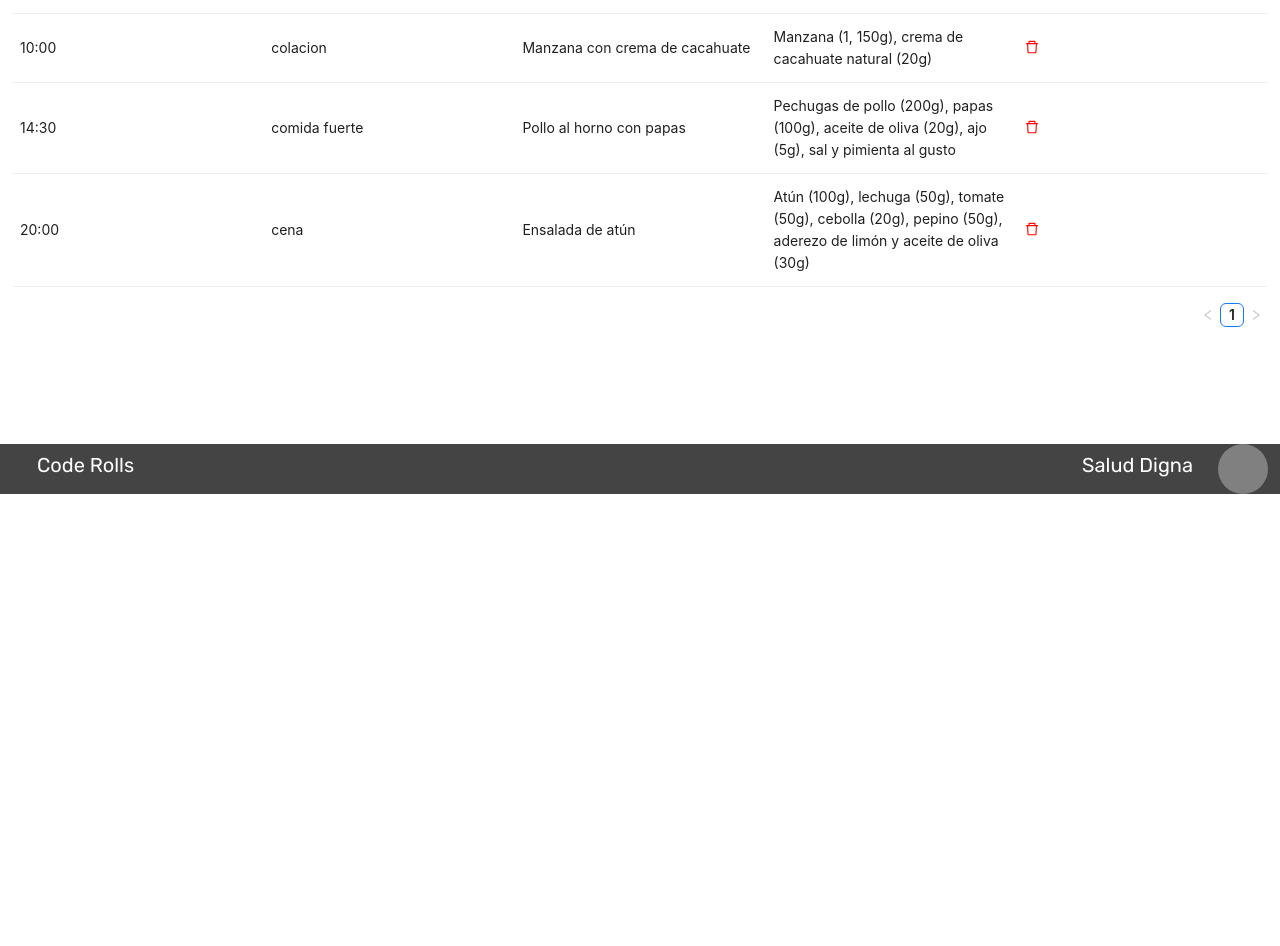
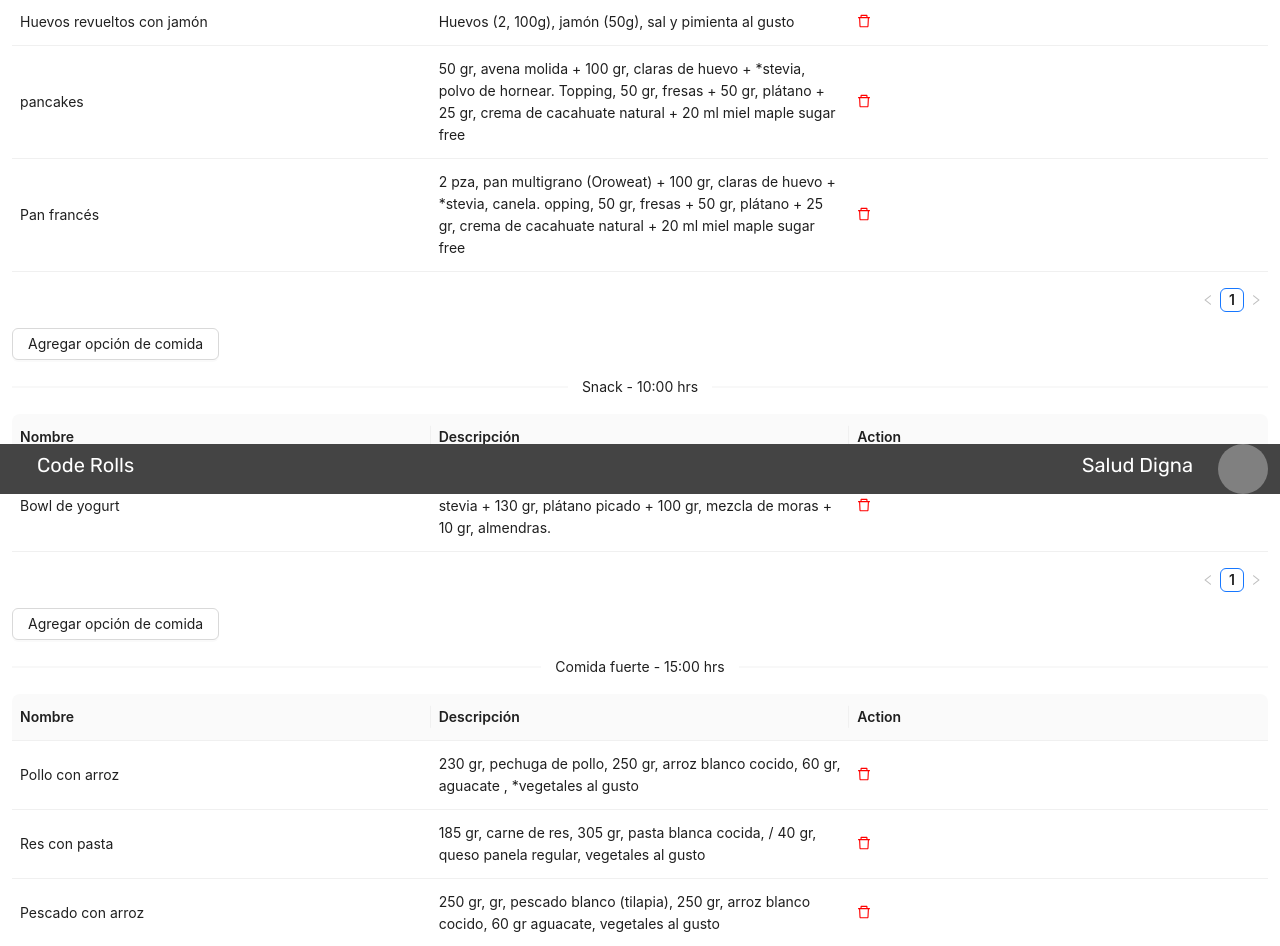
Before and after one commit to dixtinox/Code-Rolls-Talent-Land-2023, a React (Create React App) app in the folder FrontEND/code-rolls/: page /planes/1 in a window 1280 px wide. Shown: the part 306-1252 px from the top of the page. Before the commit the page ends 800 px from the top, so only its background shows below. Built offline with nearby package versions, Linux system fonts and the light colour scheme.

Commit message:
diet detail

```diff
--- a/FrontEND/code-rolls/src/components/Pages/DetallePlan.js
+++ b/FrontEND/code-rolls/src/components/Pages/DetallePlan.js
@@ -3,7 +3,7 @@ import "bootstrap/dist/css/bootstrap.css";
 import { useParams } from "react-router-dom";
 import data from "../components-Planes/data";
 import { MealList } from "../components-DetallePlan/MealList";
-import { Button } from "antd";
+import { Button, Divider } from "antd";
 import { useNavigate } from "react-router-dom";
 import { BackButton } from "../common/backButton"
 
@@ -12,6 +12,18 @@ const DetallePlan = () => {
   const diet = data.find((plan) => plan._id.toString() === id);
   const navigate = useNavigate();
 
+  const render = diet.meals.map((meal) => {
+    return (
+      <>
+       <Divider plain>{meal.label} - {meal.meal_time} hrs</Divider>
+       <MealList meals={meal.options}></MealList>
+       <Button>
+        Agregar opción de comida
+       </Button>
+       <br></br>
+      </>
+    );
+  });
   return (
     <>
       <br></br>
@@ -28,10 +40,10 @@ const DetallePlan = () => {
           <h3 style={{ marginLeft: "10px" }}>{diet.diet_name}</h3>
         </div>
         <br></br>
-        <Button type="primary" size="large">Agregar platillo</Button>
+        <Button type="primary" size="large">Agregar Comida</Button>
         <br></br>
         <br></br>
-        <MealList meals={diet.meals}></MealList>
+        {render}
       </div>
     </>
   );
--- a/FrontEND/code-rolls/src/components/components-DetallePlan/MealList.js
+++ b/FrontEND/code-rolls/src/components/components-DetallePlan/MealList.js
@@ -3,26 +3,16 @@ import { Table, Popover, Button } from "antd";
 import { DeleteOutlined } from "@ant-design/icons";
 
 export const MealList = (props) => {
-    const {meals} = props
+    const { meals } = props
 
     const columns = [
-        {
-          title: "Horario",
-          dataIndex: "meal_time",
-          key: "meal_time",
-        },
-        {
-          title: "Etiqueta",
-          dataIndex: "label",
-          key: "label",
-        },
         {
           title: "Nombre",
           dataIndex: "name",
           key: "name",
         },
         {
-          title: "Detalles",
+          title: "Descripción",
           dataIndex: "details",
           key: "details",
         },
--- a/FrontEND/code-rolls/src/components/components-Planes/Plan.js
+++ b/FrontEND/code-rolls/src/components/components-Planes/Plan.js
@@ -21,7 +21,7 @@ const Plan = (props) => {
   );
   return (
     <>
-      <Popover content={content} title="Title" trigger="click">
+      <Popover content={content} title="Acciones" trigger="click">
         <div className="planes--plan col-lg-3 col-md-4 col-sm-6 mx-auto">
           <br></br>
           <Card
--- a/FrontEND/code-rolls/src/components/components-Planes/data.js
+++ b/FrontEND/code-rolls/src/components/components-Planes/data.js
@@ -1,165 +1,379 @@
-const data =
-[
+const data = [
   {
-            "_id": 1,
-            "diet_name": "Dieta para Juan",
-            "diet_label": "Aumento de masa muscular",
-            "author": "Nutriologa María García",
-            "meals": [
+    _id: 1,
+    diet_name: "Dieta para Juan",
+    diet_label: "Aumento de masa muscular",
+    author: "Nutriologa María García",
+    meals: [
       {
-                  "label": "desayuno",
-                  "name": "Huevos revueltos con jamón",
-                  "meal_time": "07:00",
-                  "details": "Huevos (2, 100g), jamón (50g), sal y pimienta al gusto"
+        label: "Desayuno",
+        meal_time: "07:00",
+        options: [
+          {
+            name: "Huevos revueltos con jamón",
+            details: "Huevos (2, 100g), jamón (50g), sal y pimienta al gusto",
           },
           {
-                  "label": "colacion",
-                  "name": "Manzana con crema de cacahuate",
-                  "meal_time": "10:00",
-                  "details": "Manzana (1, 150g), crema de cacahuate natural (20g)"
+            name: "pancakes",
+            details:
+              " 50 gr, avena molida + 100 gr, claras de huevo + *stevia, polvo de hornear. Topping, 50 gr, fresas + 50 gr, plátano + 25 gr, crema de cacahuate natural + 20 ml miel maple sugar free",
           },
           {
-                  "label": "comida fuerte",
-                  "name": "Pollo al horno con papas",
-                  "meal_time": "14:30",
-                  "details": "Pechugas de pollo (200g), papas (100g), aceite de oliva (20g), ajo (5g), sal y pimienta al gusto"
+            name: "Pan francés",
+            details: " 2 pza, pan multigrano (Oroweat) + 100 gr, claras de huevo + *stevia, canela. opping, 50 gr, fresas + 50 gr, plátano + 25 gr, crema de cacahuate natural + 20 ml miel maple sugar free",
+          },
+        ],
       },
       {
-                  "label": "cena",
-                  "name": "Ensalada de atún",
-                  "meal_time": "20:00",
-                  "details": "Atún (100g), lechuga (50g), tomate (50g), cebolla (20g), pepino (50g), aderezo de limón y aceite de oliva (30g)"
-                }
-              ]
+        label: "Snack",
+        meal_time: "10:00",
+        options: [
+          {
+            name: "Bowl de yogurt",
+            details: " 150 gr, yogurt griego 0% (Fage o Chobani) *endulzar con stevia + 130 gr, plátano picado + 100 gr, mezcla de moras + 10 gr, almendras. ",
+          },
+        ],
       },
       {
-            "_id": 2,
-            "diet_name": "Dieta para Manuel",
-            "diet_label": "Disminución de grasa corporal",
-            "author": "Nutriologo Juan Pérez",
-            "meals": [
+        label: "Comida fuerte",
+        meal_time: "15:00",
+        options: [
           {
-                  "label": "desayuno",
-                  "name": "Huevos revueltos con jamón",
-                  "meal_time": "07:00",
-                  "details": "Huevos (2, 100g), jamón (50g), sal y pimienta al gusto"
+            name: "Pollo con arroz",
+            details: "230 gr, pechuga de pollo, 250 gr, arroz blanco cocido, 60 gr, aguacate , *vegetales al gusto",
           },
           {
-                  "label": "colacion",
-                  "name": "Manzana con crema de cacahuate",
-                  "meal_time": "10:00",
-                  "details": "Manzana (1, 150g), crema de cacahuate natural (20g)"
+            name: "Res con pasta",
+            details:
+              "185 gr, carne de res, 305 gr, pasta blanca cocida, / 40 gr, queso panela regular, vegetales al gusto",
           },
           {
-                  "label": "comida fuerte",
-                  "name": "Pollo al horno con papas",
-                  "meal_time": "14:30",
-                  "details": "Pechugas de pollo (200g), papas (100g), aceite de oliva (20g), ajo (5g), sal y pimienta al gusto"
+            name: "Pescado con arroz",
+            details: "250 gr, gr, pescado blanco (tilapia), 250 gr, arroz blanco cocido, 60 gr aguacate, vegetales al gusto",
+          },
+        ],
       },
       {
-                  "label": "cena",
-                  "name": "Ensalada de atún",
-                  "meal_time": "20:00",
-                  "details": "Atún (100g), lechuga (50g), tomate (50g), cebolla (20g), pepino (50g), aderezo de limón y aceite de oliva (30g)"
-                }
-              ]
+        label: "Cena",
+        meal_time: "20:00",
+        options: [
+          {
+            name: "Pollo con arroz",
+            details: "230 gr, pechuga de pollo, 250 gr, arroz blanco cocido, 60 gr, aguacate , *vegetales al gusto",
           },
           {
-            "_id": 3,
-            "diet_name": "Dieta para Uriel",
-            "diet_label": "Dieta vegana",
-            "author": "Nutriologa María García",
-            "meals": [
-                {
-                  "label": "desayuno",
-                  "name": "Huevos revueltos con jamón",
-                  "meal_time": "07:00",
-                  "details": "Huevos (2, 100g), jamón (50g), sal y pimienta al gusto"
+            name: "Res con pasta",
+            details:
+              "185 gr, carne de res, 305 gr, pasta blanca cocida, / 40 gr, queso panela regular, vegetales al gusto",
           },
           {
-                  "label": "colacion",
-                  "name": "Manzana con crema de cacahuate",
-                  "meal_time": "10:00",
-                  "details": "Manzana (1, 150g), crema de cacahuate natural (20g)"
+            name: "Pescado con arroz",
+            details: "250 gr, gr, pescado blanco (tilapia), 250 gr, arroz blanco cocido, 60 gr aguacate, vegetales al gusto",
+          },
+        ],
+      },
+    ],
   },
   {
-                  "label": "comida fuerte",
-                  "name": "Pollo al horno con papas",
-                  "meal_time": "14:30",
-                  "details": "Pechugas de pollo (200g), papas (100g), aceite de oliva (20g), ajo (5g), sal y pimienta al gusto"
+    _id: 2,
+    diet_name: "Dieta para Manuel",
+    diet_label: "Disminución de grasa corporal",
+    author: "Nutriologo Juan Pérez",
+    meals: [
+      {
+        label: "Desayuno",
+        meal_time: "07:00",
+        options: [
+          {
+            name: "Huevos revueltos con jamón",
+            details: "Huevos (2, 100g), jamón (50g), sal y pimienta al gusto",
           },
           {
-                  "label": "cena",
-                  "name": "Ensalada de atún",
-                  "meal_time": "20:00",
-                  "details": "Atún (100g), lechuga (50g), tomate (50g), cebolla (20g), pepino (50g), aderezo de limón y aceite de oliva (30g)"
-                }
-              ]
+            name: "pancakes",
+            details:
+              " 50 gr, avena molida + 100 gr, claras de huevo + *stevia, polvo de hornear. Topping, 50 gr, fresas + 50 gr, plátano + 25 gr, crema de cacahuate natural + 20 ml miel maple sugar free",
           },
           {
-            "_id": 4,
-            "diet_name": "Dieta para Hilda",
-            "diet_label": "Aumento de masa muscular",
-            "author": "Nutriologa María García",
-            "meals": [
-                {
-                  "label": "desayuno",
-                  "name": "Huevos revueltos con jamón",
-                  "meal_time": "07:00",
-                  "details": "Huevos (2, 100g), jamón (50g), sal y pimienta al gusto"
+            name: "Pan francés",
+            details: " 2 pza, pan multigrano (Oroweat) + 100 gr, claras de huevo + *stevia, canela. opping, 50 gr, fresas + 50 gr, plátano + 25 gr, crema de cacahuate natural + 20 ml miel maple sugar free",
+          },
+        ],
       },
       {
-                  "label": "colacion",
-                  "name": "Manzana con crema de cacahuate",
-                  "meal_time": "10:00",
-                  "details": "Manzana (1, 150g), crema de cacahuate natural (20g)"
+        label: "Snack",
+        meal_time: "10:00",
+        options: [
+          {
+            name: "Bowl de yogurt",
+            details: " 150 gr, yogurt griego 0% (Fage o Chobani) *endulzar con stevia + 130 gr, plátano picado + 100 gr, mezcla de moras + 10 gr, almendras. ",
+          },
+        ],
       },
       {
-                  "label": "comida fuerte",
-                  "name": "Pollo al horno con papas",
-                  "meal_time": "14:30",
-                  "details": "Pechugas de pollo (200g), papas (100g), aceite de oliva (20g), ajo (5g), sal y pimienta al gusto"
+        label: "Comida fuerte",
+        meal_time: "15:00",
+        options: [
+          {
+            name: "Pollo con arroz",
+            details: "230 gr, pechuga de pollo, 250 gr, arroz blanco cocido, 60 gr, aguacate , *vegetales al gusto",
           },
           {
-                  "label": "cena",
-                  "name": "Ensalada de atún",
-                  "meal_time": "20:00",
-                  "details": "Atún (100g), lechuga (50g), tomate (50g), cebolla (20g), pepino (50g), aderezo de limón y aceite de oliva (30g)"
-                }
-              ]
+            name: "Res con pasta",
+            details:
+              "185 gr, carne de res, 305 gr, pasta blanca cocida, / 40 gr, queso panela regular, vegetales al gusto",
           },
           {
-            "_id": 5,
-            "diet_name": "Dieta para Andy",
-            "diet_label": "Disminución de grasa corporal",
-            "author": "Nutriologa María García",
-            "meals": [
-                {
-                  "label": "desayuno",
-                  "name": "Huevos revueltos con jamón",
-                  "meal_time": "07:00",
-                  "details": "Huevos (2, 100g), jamón (50g), sal y pimienta al gusto"
+            name: "Pescado con arroz",
+            details: "250 gr, gr, pescado blanco (tilapia), 250 gr, arroz blanco cocido, 60 gr aguacate, vegetales al gusto",
+          },
+        ],
       },
       {
-                  "label": "colacion",
-                  "name": "Manzana con crema de cacahuate",
-                  "meal_time": "10:00",
-                  "details": "Manzana (1, 150g), crema de cacahuate natural (20g)"
+        label: "Cena",
+        meal_time: "20:00",
+        options: [
+          {
+            name: "Pollo con arroz",
+            details: "230 gr, pechuga de pollo, 250 gr, arroz blanco cocido, 60 gr, aguacate , *vegetales al gusto",
           },
           {
-                  "label": "comida fuerte",
-                  "name": "Pollo al horno con papas",
-                  "meal_time": "14:30",
-                  "details": "Pechugas de pollo (200g), papas (100g), aceite de oliva (20g), ajo (5g), sal y pimienta al gusto"
+            name: "Res con pasta",
+            details:
+              "185 gr, carne de res, 305 gr, pasta blanca cocida, / 40 gr, queso panela regular, vegetales al gusto",
           },
           {
-                  "label": "cena",
-                  "name": "Ensalada de atún",
-                  "meal_time": "20:00",
-                  "details": "Atún (100g), lechuga (50g), tomate (50g), cebolla (20g), pepino (50g), aderezo de limón y aceite de oliva (30g)"
-                }
-              ]
-        }
-]
+            name: "Pescado con arroz",
+            details: "250 gr, gr, pescado blanco (tilapia), 250 gr, arroz blanco cocido, 60 gr aguacate, vegetales al gusto",
+          },
+        ],
+      },
+    ],
+  },
+  {
+    _id: 3,
+    diet_name: "Dieta para Uriel",
+    diet_label: "Dieta vegana",
+    author: "Nutriologa María García",
+    meals: [
+      {
+        label: "Desayuno",
+        meal_time: "07:00",
+        options: [
+          {
+            name: "Huevos revueltos con jamón",
+            details: "Huevos (2, 100g), jamón (50g), sal y pimienta al gusto",
+          },
+          {
+            name: "pancakes",
+            details:
+              " 50 gr, avena molida + 100 gr, claras de huevo + *stevia, polvo de hornear. Topping, 50 gr, fresas + 50 gr, plátano + 25 gr, crema de cacahuate natural + 20 ml miel maple sugar free",
+          },
+          {
+            name: "Pan francés",
+            details: " 2 pza, pan multigrano (Oroweat) + 100 gr, claras de huevo + *stevia, canela. opping, 50 gr, fresas + 50 gr, plátano + 25 gr, crema de cacahuate natural + 20 ml miel maple sugar free",
+          },
+        ],
+      },
+      {
+        label: "Snack",
+        meal_time: "10:00",
+        options: [
+          {
+            name: "Bowl de yogurt",
+            details: " 150 gr, yogurt griego 0% (Fage o Chobani) *endulzar con stevia + 130 gr, plátano picado + 100 gr, mezcla de moras + 10 gr, almendras. ",
+          },
+        ],
+      },
+      {
+        label: "Comida fuerte",
+        meal_time: "15:00",
+        options: [
+          {
+            name: "Pollo con arroz",
+            details: "230 gr, pechuga de pollo, 250 gr, arroz blanco cocido, 60 gr, aguacate , *vegetales al gusto",
+          },
+          {
+            name: "Res con pasta",
+            details:
+              "185 gr, carne de res, 305 gr, pasta blanca cocida, / 40 gr, queso panela regular, vegetales al gusto",
+          },
+          {
+            name: "Pescado con arroz",
+            details: "250 gr, gr, pescado blanco (tilapia), 250 gr, arroz blanco cocido, 60 gr aguacate, vegetales al gusto",
+          },
+        ],
+      },
+      {
+        label: "Cena",
+        meal_time: "20:00",
+        options: [
+          {
+            name: "Pollo con arroz",
+            details: "230 gr, pechuga de pollo, 250 gr, arroz blanco cocido, 60 gr, aguacate , *vegetales al gusto",
+          },
+          {
+            name: "Res con pasta",
+            details:
+              "185 gr, carne de res, 305 gr, pasta blanca cocida, / 40 gr, queso panela regular, vegetales al gusto",
+          },
+          {
+            name: "Pescado con arroz",
+            details: "250 gr, gr, pescado blanco (tilapia), 250 gr, arroz blanco cocido, 60 gr aguacate, vegetales al gusto",
+          },
+        ],
+      },
+    ],
+  },
+  {
+    _id: 4,
+    diet_name: "Dieta para Hilda",
+    diet_label: "Aumento de masa muscular",
+    author: "Nutriologa María García",
+    meals: [
+      {
+        label: "Desayuno",
+        meal_time: "07:00",
+        options: [
+          {
+            name: "Huevos revueltos con jamón",
+            details: "Huevos (2, 100g), jamón (50g), sal y pimienta al gusto",
+          },
+          {
+            name: "pancakes",
+            details:
+              " 50 gr, avena molida + 100 gr, claras de huevo + *stevia, polvo de hornear. Topping, 50 gr, fresas + 50 gr, plátano + 25 gr, crema de cacahuate natural + 20 ml miel maple sugar free",
+          },
+          {
+            name: "Pan francés",
+            details: " 2 pza, pan multigrano (Oroweat) + 100 gr, claras de huevo + *stevia, canela. opping, 50 gr, fresas + 50 gr, plátano + 25 gr, crema de cacahuate natural + 20 ml miel maple sugar free",
+          },
+        ],
+      },
+      {
+        label: "Snack",
+        meal_time: "10:00",
+        options: [
+          {
+            name: "Bowl de yogurt",
+            details: " 150 gr, yogurt griego 0% (Fage o Chobani) *endulzar con stevia + 130 gr, plátano picado + 100 gr, mezcla de moras + 10 gr, almendras. ",
+          },
+        ],
+      },
+      {
+        label: "Comida fuerte",
+        meal_time: "15:00",
+        options: [
+          {
+            name: "Pollo con arroz",
+            details: "230 gr, pechuga de pollo, 250 gr, arroz blanco cocido, 60 gr, aguacate , *vegetales al gusto",
+          },
+          {
+            name: "Res con pasta",
+            details:
+              "185 gr, carne de res, 305 gr, pasta blanca cocida, / 40 gr, queso panela regular, vegetales al gusto",
+          },
+          {
+            name: "Pescado con arroz",
+            details: "250 gr, gr, pescado blanco (tilapia), 250 gr, arroz blanco cocido, 60 gr aguacate, vegetales al gusto",
+          },
+        ],
+      },
+      {
+        label: "Cena",
+        meal_time: "20:00",
+        options: [
+          {
+            name: "Pollo con arroz",
+            details: "230 gr, pechuga de pollo, 250 gr, arroz blanco cocido, 60 gr, aguacate , *vegetales al gusto",
+          },
+          {
+            name: "Res con pasta",
+            details:
+              "185 gr, carne de res, 305 gr, pasta blanca cocida, / 40 gr, queso panela regular, vegetales al gusto",
+          },
+          {
+            name: "Pescado con arroz",
+            details: "250 gr, gr, pescado blanco (tilapia), 250 gr, arroz blanco cocido, 60 gr aguacate, vegetales al gusto",
+          },
+        ],
+      },
+    ],
+  },
+  {
+    _id: 5,
+    diet_name: "Dieta para Andy",
+    diet_label: "Disminución de grasa corporal",
+    author: "Nutriologa María García",
+    meals: [
+      {
+        label: "Desayuno",
+        meal_time: "07:00",
+        options: [
+          {
+            name: "Huevos revueltos con jamón",
+            details: "Huevos (2, 100g), jamón (50g), sal y pimienta al gusto",
+          },
+          {
+            name: "pancakes",
+            details:
+              " 50 gr, avena molida + 100 gr, claras de huevo + *stevia, polvo de hornear. Topping, 50 gr, fresas + 50 gr, plátano + 25 gr, crema de cacahuate natural + 20 ml miel maple sugar free",
+          },
+          {
+            name: "Pan francés",
+            details: " 2 pza, pan multigrano (Oroweat) + 100 gr, claras de huevo + *stevia, canela. opping, 50 gr, fresas + 50 gr, plátano + 25 gr, crema de cacahuate natural + 20 ml miel maple sugar free",
+          },
+        ],
+      },
+      {
+        label: "Snack",
+        meal_time: "10:00",
+        options: [
+          {
+            name: "Bowl de yogurt",
+            details: " 150 gr, yogurt griego 0% (Fage o Chobani) *endulzar con stevia + 130 gr, plátano picado + 100 gr, mezcla de moras + 10 gr, almendras. ",
+          },
+        ],
+      },
+      {
+        label: "Comida fuerte",
+        meal_time: "15:00",
+        options: [
+          {
+            name: "Pollo con arroz",
+            details: "230 gr, pechuga de pollo, 250 gr, arroz blanco cocido, 60 gr, aguacate , *vegetales al gusto",
+          },
+          {
+            name: "Res con pasta",
+            details:
+              "185 gr, carne de res, 305 gr, pasta blanca cocida, / 40 gr, queso panela regular, vegetales al gusto",
+          },
+          {
+            name: "Pescado con arroz",
+            details: "250 gr, gr, pescado blanco (tilapia), 250 gr, arroz blanco cocido, 60 gr aguacate, vegetales al gusto",
+          },
+        ],
+      },
+      {
+        label: "Cena",
+        meal_time: "20:00",
+        options: [
+          {
+            name: "Pollo con arroz",
+            details: "230 gr, pechuga de pollo, 250 gr, arroz blanco cocido, 60 gr, aguacate , *vegetales al gusto",
+          },
+          {
+            name: "Res con pasta",
+            details:
+              "185 gr, carne de res, 305 gr, pasta blanca cocida, / 40 gr, queso panela regular, vegetales al gusto",
+          },
+          {
+            name: "Pescado con arroz",
+            details: "250 gr, gr, pescado blanco (tilapia), 250 gr, arroz blanco cocido, 60 gr aguacate, vegetales al gusto",
+          },
+        ],
+      },
+    ],
+  },
+];
 
 export default data;
```
Also changed, not shown: FrontEND/code-rolls/src/components/components-Usuario/BasicUserCard.js (+4 -3 lines), 1 other file (tests, documents, lock files or other folders). Lines whose indentation alone changed are shown as unchanged.
